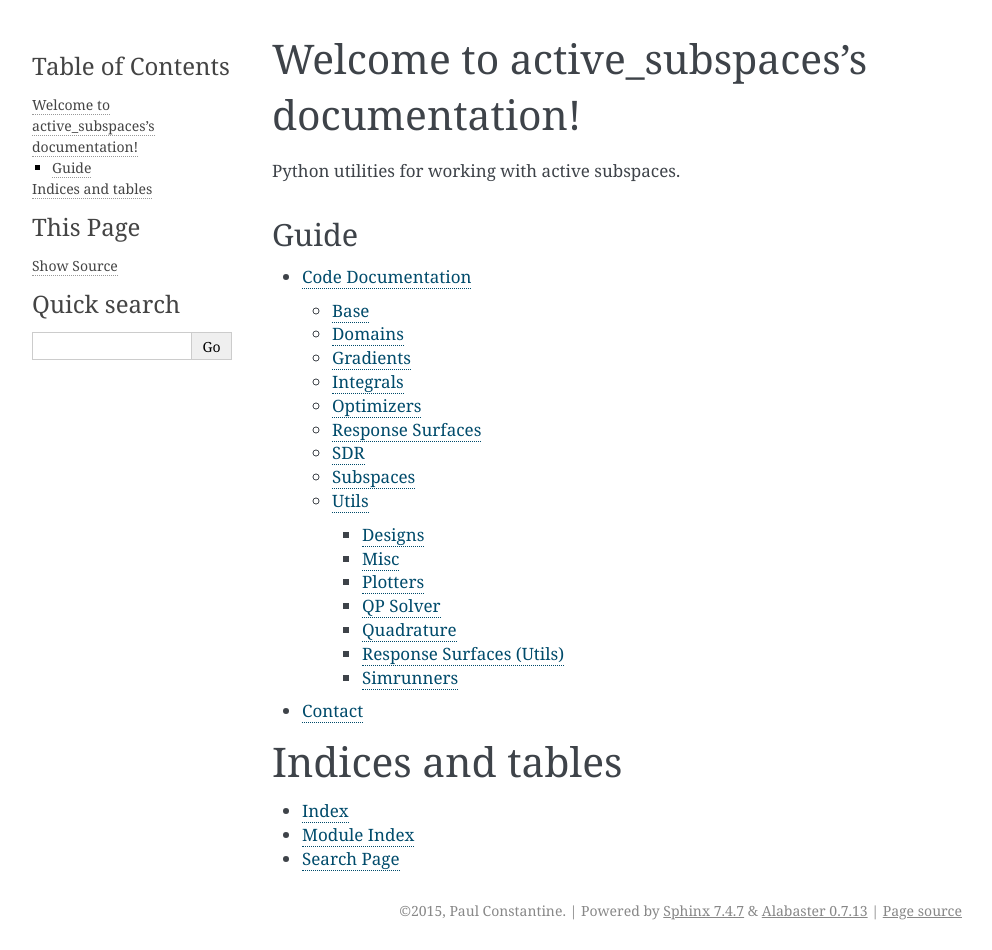
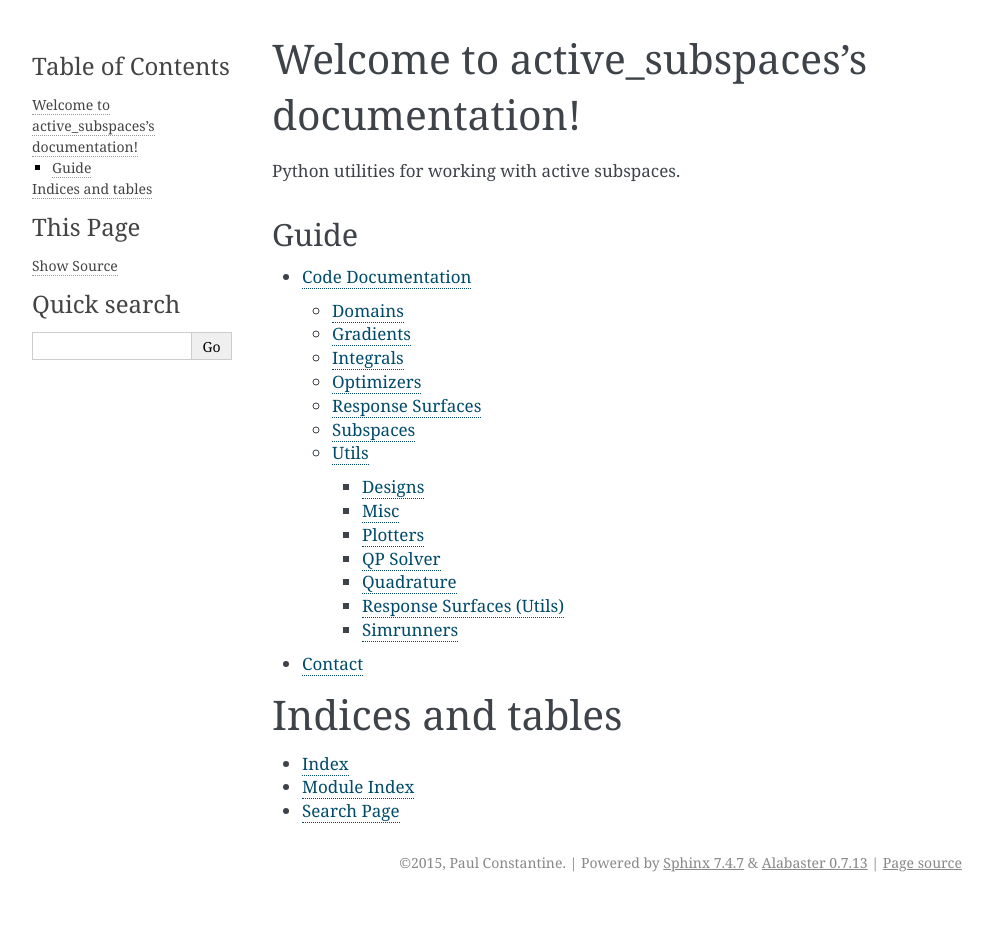
Before and after one commit to paulcon/active_subspaces, a Sphinx documentation site: the page built from docs/source/index.rst, in a window 1280 px wide. Shown: the whole page, without its empty margins (148-1140 px from the left). Built offline with Sphinx 7.4.7, drawn with Linux system fonts in a browser that asks for light colours; after the commit the page ends 902 px from its top, so only the background shows below that.

Commit message:
fixing docs

```diff
--- a/docs/source/base.rst
+++ /dev/null
@@ -1,5 +0,0 @@
-Base
-====
-
-.. automodule:: active_subspaces.base
-    :members:
--- a/docs/source/code.rst
+++ b/docs/source/code.rst
@@ -5,13 +5,11 @@ Code Documentation
 .. toctree::
    :maxdepth: 2
 
-   base
    domains
    gradients
    integrals
    optimizers
    response_surfaces
-   sdr
    subspaces
    utils
 
--- a/docs/source/sdr.rst
+++ /dev/null
@@ -1,5 +0,0 @@
-SDR
-===
-
-.. automodule:: active_subspaces.sdr
-    :members:
```
